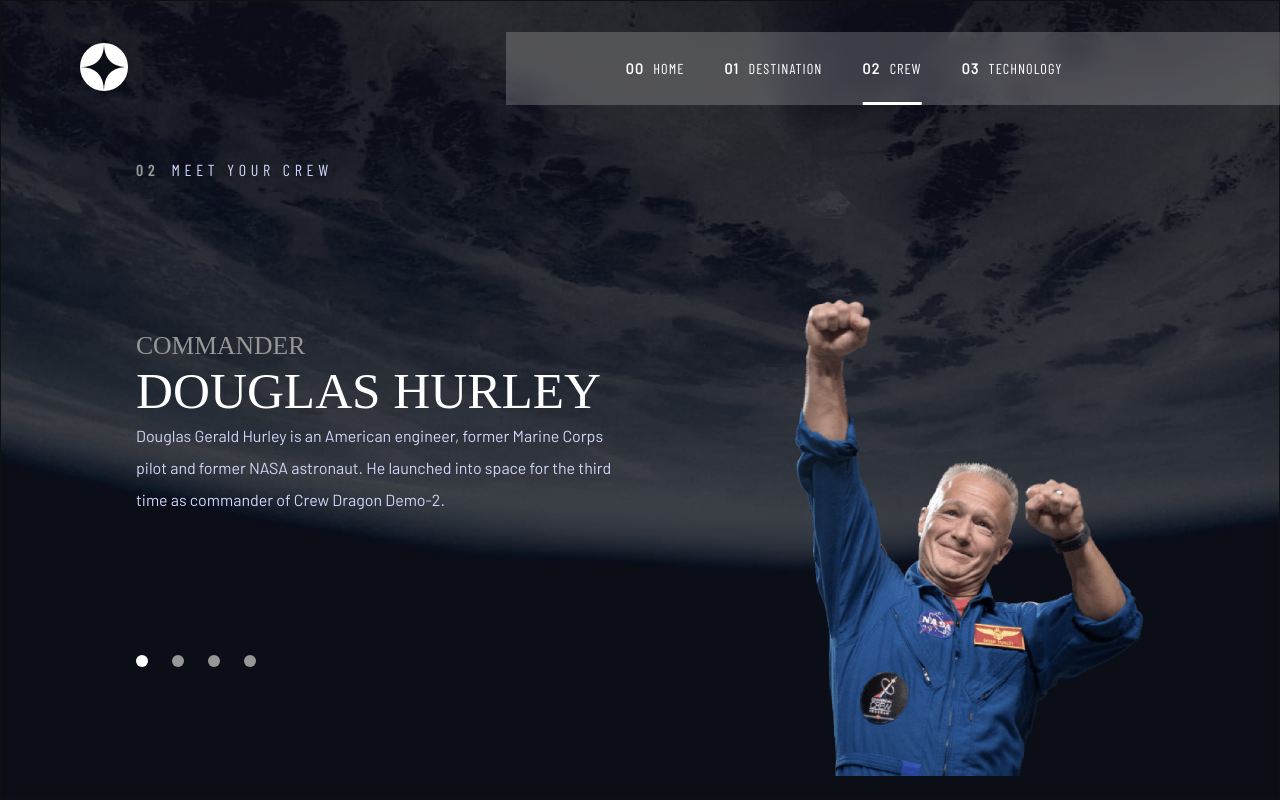
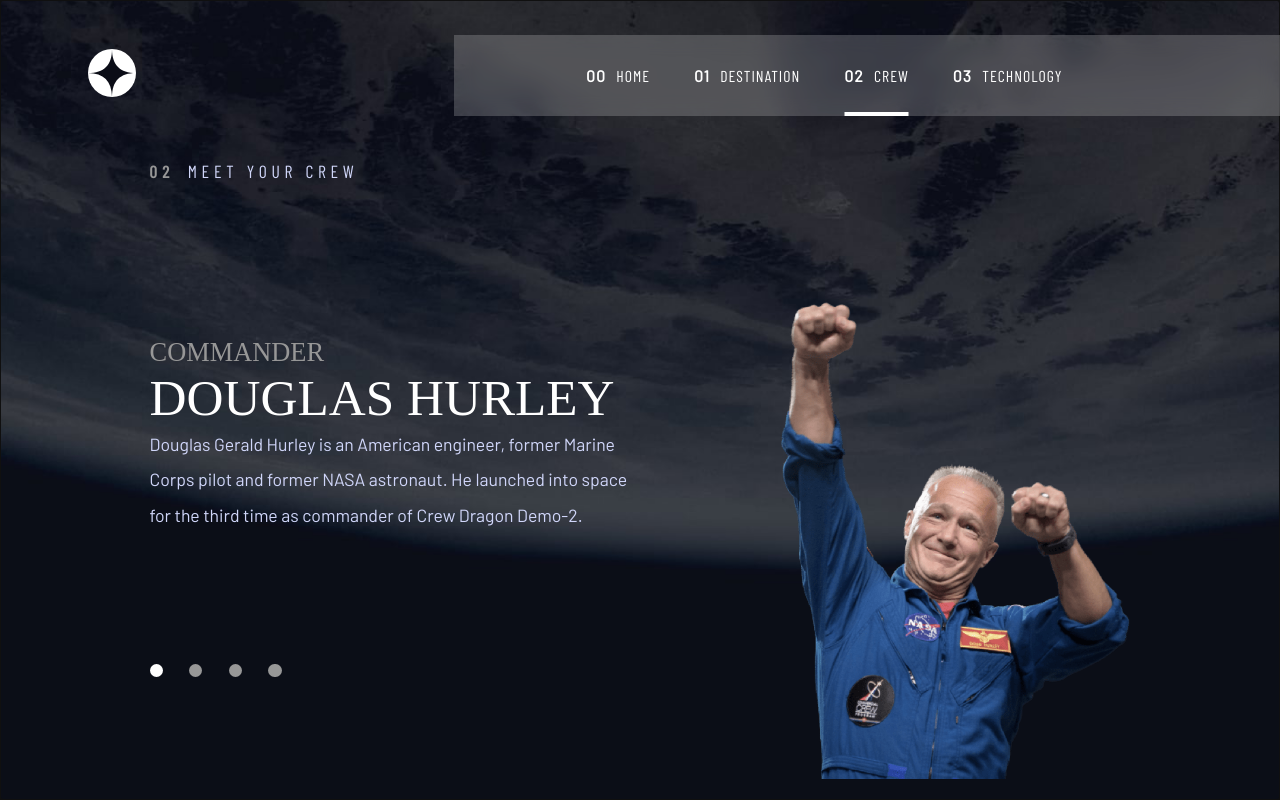
Before and after one commit to onikhalid/space-app, a React (Vite) app: page /space-app/crew in a window 1280 px wide. Built offline with nearby package versions, Linux system fonts and the light colour scheme; a web font is replaced by a local one.

Commit message:
enhancement update

```diff
--- a/src/pages/Crew.jsx
+++ b/src/pages/Crew.jsx
@@ -63,7 +63,7 @@
          onTouchStart={handleTouchStart}
          onTouchMove={handleTouchMove}
       >
-         <div className="crew__content">
+         <div className="crew__content container">
             <h5><span>02</span>Meet your Crew</h5>
             <div className="crew__main">
                <motion.div
--- a/src/pages/Destination.jsx
+++ b/src/pages/Destination.jsx
@@ -10,7 +10,7 @@
    return (
       <AnimatePresence>
          <div className="destination">
-            <div className="destination__content">
+            <div className="destination__content container">
                <h5><span>01</span>Pick your destination</h5>
                <div className="destination__main">
                   <motion.div
--- a/src/pages/Home.jsx
+++ b/src/pages/Home.jsx
@@ -6,7 +6,7 @@
 
    return (
       <div className="home">
-         <div className="home__content">
+         <div className="home__content container">
             <div className="home__text">
                <h5>So, you want to travel to</h5>
                <h1 className="home__heading">Space</h1>
--- a/src/pages/Technology.jsx
+++ b/src/pages/Technology.jsx
@@ -27,7 +27,7 @@
 
    return (
       <div className="tech" tabIndex={0}>
-         <div className="tech__content">
+         <div className="tech__content container">
             <h5><span>03</span>Space Launch 101</h5>
             <div className="tech__main">
 
--- a/src/styles/_1. home.scss
+++ b/src/styles/_1. home.scss
@@ -21,7 +21,7 @@
         @include customQuery(min-width, 980px){
             flex-direction: row;
             justify-content: space-between;
-            padding: 15rem 9.5rem 2rem;
+            padding: 30vh 9.5rem 2rem;
             align-items: center
         };
     }
@@ -69,5 +69,11 @@
         @include max-width(small){
             margin: 5vh auto ;
         };
+        @include min-width(large){
+            width: 18.5vw;
+            height: 18.5vw;
+            max-width: 300px;
+            max-height: 300px;
+        };
     }
 }
--- a/src/styles/_globals.scss
+++ b/src/styles/_globals.scss
@@ -1,4 +1,9 @@
 @import url('https://fonts.googleapis.com/css2?family=Barlow&family=Barlow+Condensed:wght@400;500;600&family=Bellefair&display=swap');
+
+html{
+
+    font-size: 1.1rem;
+}
 
 *, *::before, ::after{
     margin: 0;
@@ -13,6 +18,10 @@
 body{
     background: $blue;
     transition: all ease 300ms;
+}
+.container{
+    max-width: 1920px;
+    margin-inline: auto;
 }
 a{
     text-decoration: none;
@@ -32,7 +41,7 @@
     text-transform: uppercase;
 }
 h1{
-    font-size: clamp(3rem, 5.5vw, 4.2rem);
+    font-size: clamp(3rem, 5.5vw, 5rem);
     font-family: 'Bellefair';
 }
 h1.home__heading{
@@ -41,23 +50,23 @@
 }
 h2{
     font-family: 'Bellefair';
-    font-size: clamp(2.5rem, 4vw, 3.8rem);
+    font-size: clamp(2.5rem, 4vw, 4.2rem);
 }
 h3{
     font-family: 'Bellefair';
-    font-size: clamp(2rem, 2.5vw, 3rem);
+    font-size: clamp(2rem, 2.5vw, 3.5rem);
     margin-block: 0.5rem 1rem;
 
 }
 h4{
     font-family: 'Bellefair';
-    font-size: clamp(1.5rem, 2vw, 2.5rem);
+    font-size: clamp(1.5rem, 2vw, 2.75rem);
     color: $grey;
 }
 h5{
     font-family: "Barlow Condensed";
     font-weight: lighter;
-    font-size: 1rem;
+    font-size: clamp(1rem, 1vw, 1.5rem);
     color: $lightBlue;
     letter-spacing: 4.75px;
 
```
Also changed, not shown: 2 other files (tests, documents, lock files or other folders).
